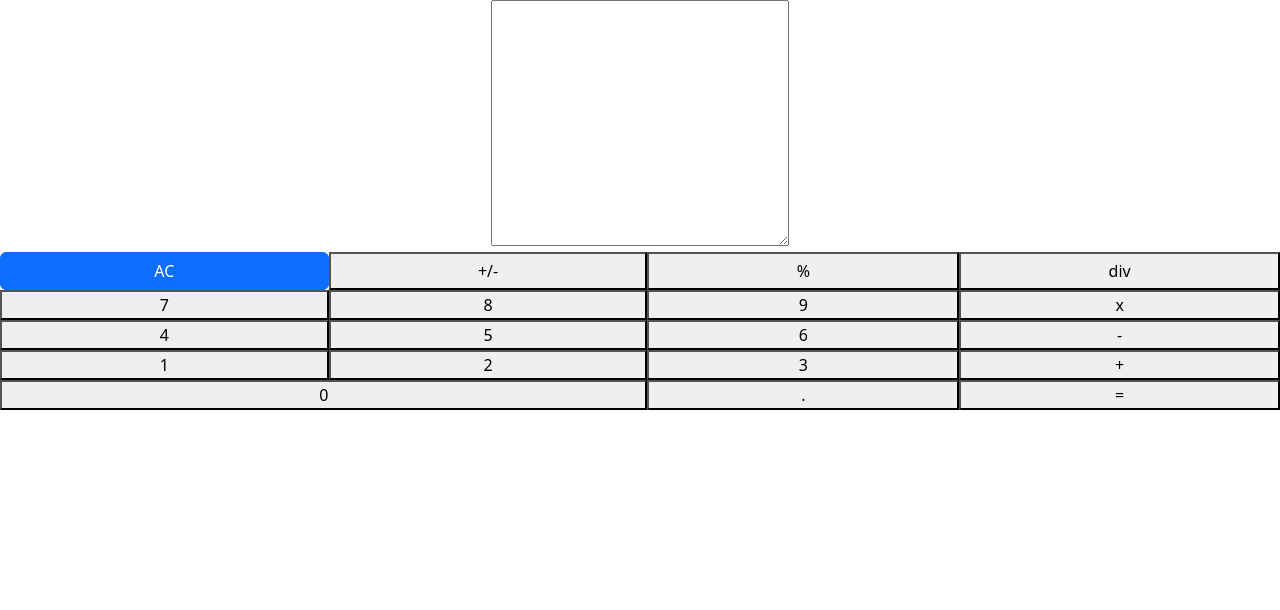
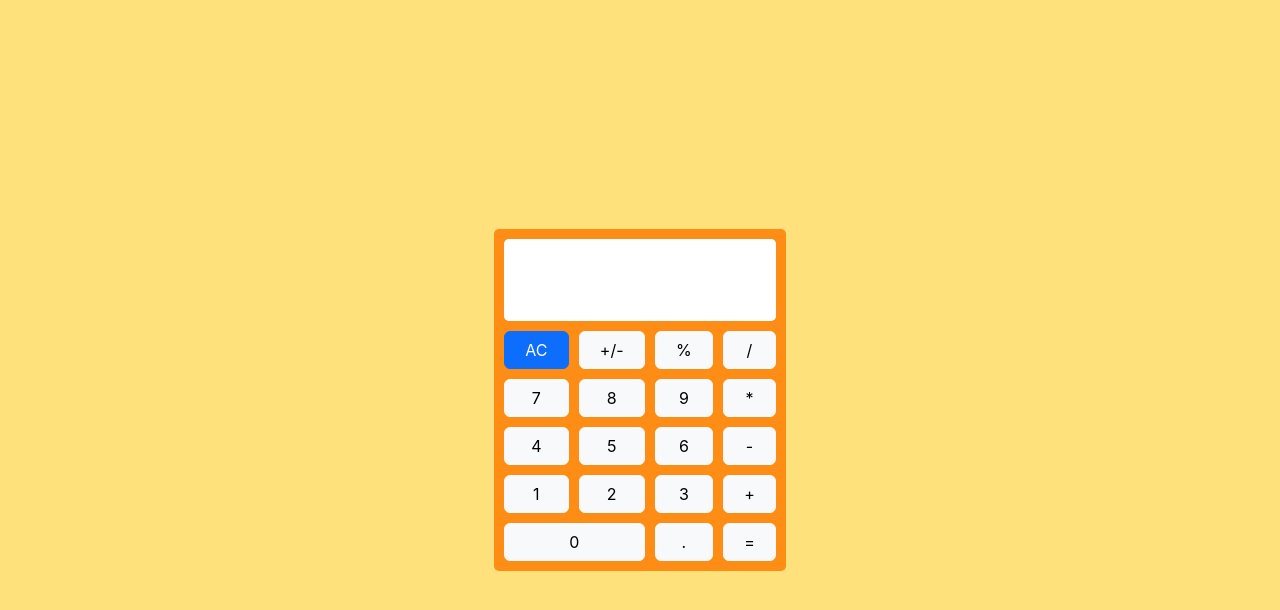
Before and after one commit to jsmathews/calculator, a React (Create React App) app: page / in a window 1280 px wide. Shown: the top 610 px of the page. Built offline with nearby package versions, Linux system fonts and the light colour scheme.

Commit message:
SASS styling added

```diff
--- a/src/App.css
+++ /dev/null
@@ -1,38 +0,0 @@
-.App {
-  text-align: center;
-}
-
-.App-logo {
-  height: 40vmin;
-  pointer-events: none;
-}
-
-@media (prefers-reduced-motion: no-preference) {
-  .App-logo {
-    animation: App-logo-spin infinite 20s linear;
-  }
-}
-
-.App-header {
-  background-color: #282c34;
-  min-height: 100vh;
-  display: flex;
-  flex-direction: column;
-  align-items: center;
-  justify-content: center;
-  font-size: calc(10px + 2vmin);
-  color: white;
-}
-
-.App-link {
-  color: #61dafb;
-}
-
-@keyframes App-logo-spin {
-  from {
-    transform: rotate(0deg);
-  }
-  to {
-    transform: rotate(360deg);
-  }
-}
--- a/src/App.tsx
+++ b/src/App.tsx
@@ -1,5 +1,4 @@
 import React from 'react';
-import './App.css';
 import Calculator from './component/Calculator';
 
 
--- a/src/component/Calculator.tsx
+++ b/src/component/Calculator.tsx
@@ -1,5 +1,6 @@
 import * as React from 'react';
 import Button from 'react-bootstrap/Button';
+import Form from 'react-bootstrap/Form';
 import '../style/Calculator.scss'
 
 export interface CalculatorProps {
@@ -8,36 +9,41 @@ export interface CalculatorProps {
 export default function Calculator(prop: CalculatorProps) {
     return (
         <div className='calculatorContainer'>
+            <Form className='inuputContainer'>
+                <Form.Control type="text" readOnly />
+                <Form.Control type="text" readOnly />
+            </Form>
 
-            <textarea name="" id="" cols={30} rows={10}></textarea>
+            {/* <div className='inputContainer' style={{ display: 'flex', flexDirection: 'column' }}>
+                <input type="text" name="" id="" />
+                <input type="text" name="" id="" />
+            </div> */}
 
             <div className='numberPad'>
                 <Button variant="primary">AC</Button>
 
-                <button>+/-</button>
-                <button>%</button>
-                <button>div</button>
+                <Button variant="light">+/-</Button>{' '}
+                <Button variant="light">%</Button>{' '}
+                <Button variant="light">/</Button>{' '}
 
-                <button>7</button>
-                <button>8</button>
-                <button>9</button>
-                <button>x</button>
+                <Button variant="light">7</Button>{' '}
+                <Button variant="light">8</Button>{' '}
+                <Button variant="light">9</Button>{' '}
+                <Button variant="light">*</Button>{' '}
 
-                <button>4</button>
-                <button>5</button>
-                <button>6</button>
-                <button>-</button>
+                <Button variant="light">4</Button>{' '}
+                <Button variant="light">5</Button>{' '}
+                <Button variant="light">6</Button>{' '}
+                <Button variant="light">-</Button>{' '}
 
+                <Button variant="light">1</Button>{' '}
+                <Button variant="light">2</Button>{' '}
+                <Button variant="light">3</Button>{' '}
+                <Button variant="light">+</Button>{' '}
 
-                <button>1</button>
-                <button>2</button>
-                <button>3</button>
-                <button>+</button>
-
-
-                <button className='grid-item'>0</button>
-                <button>.</button>
-                <button>=</button>
+                <Button variant="light" className='grid-item'>0</Button>{' '}
+                <Button variant="light">.</Button>{' '}
+                <Button variant="light">=</Button>{' '}
 
             </div>
             {/* {prop.value} */}
--- a/src/index.scss
+++ b/src/index.scss
@@ -1,10 +1,19 @@
+@use './style/variable';
+@import '~bootstrap/scss/bootstrap';
+
 body {
+  display: flex;
+  justify-content: center;
+  align-items: center;
+  width: 100vw;
+  height: 100vh;
   margin: 0;
   font-family: -apple-system, BlinkMacSystemFont, 'Segoe UI', 'Roboto', 'Oxygen',
     'Ubuntu', 'Cantarell', 'Fira Sans', 'Droid Sans', 'Helvetica Neue',
     sans-serif;
   -webkit-font-smoothing: antialiased;
   -moz-osx-font-smoothing: grayscale;
+  background: variable.$body-background;
 }
 
 code {
--- a/src/index.tsx
+++ b/src/index.tsx
@@ -1,9 +1,8 @@
 import React from 'react';
 import ReactDOM from 'react-dom/client';
-import './index.scss';
 import App from './App';
 import reportWebVitals from './reportWebVitals';
-import 'bootstrap/dist/css/bootstrap.min.css';
+import './index.scss';
 
 const root = ReactDOM.createRoot(
   document.getElementById('root') as HTMLElement
--- a/src/style/Calculator.scss
+++ b/src/style/Calculator.scss
@@ -1,5 +1,25 @@
+@use'./variable';
+
+.calculatorContainer {
+
+    background: variable.$calculator-background;
+    padding: 10px;
+    border-radius: 5px;
+
+    .inuputContainer {
+        background-color: white;
+        border-radius: 5px;
+    }
+
+    input[type=text] {
+        border: none;
+        margin-bottom: 10px;
+    }
+}
+
 .numberPad {
     display: grid;
+    gap: 10px 10px;
     grid-template-columns: auto auto auto auto;
     grid-template-rows: auto auto auto auto auto;
 }
--- /dev/null
+++ b/src/style/variable.scss
@@ -0,0 +1,2 @@
+$body-background: #FFE17B;
+$calculator-background: #FD8D14;
```
Also changed, not shown: 1 other file (tests, documents, lock files or other folders).
